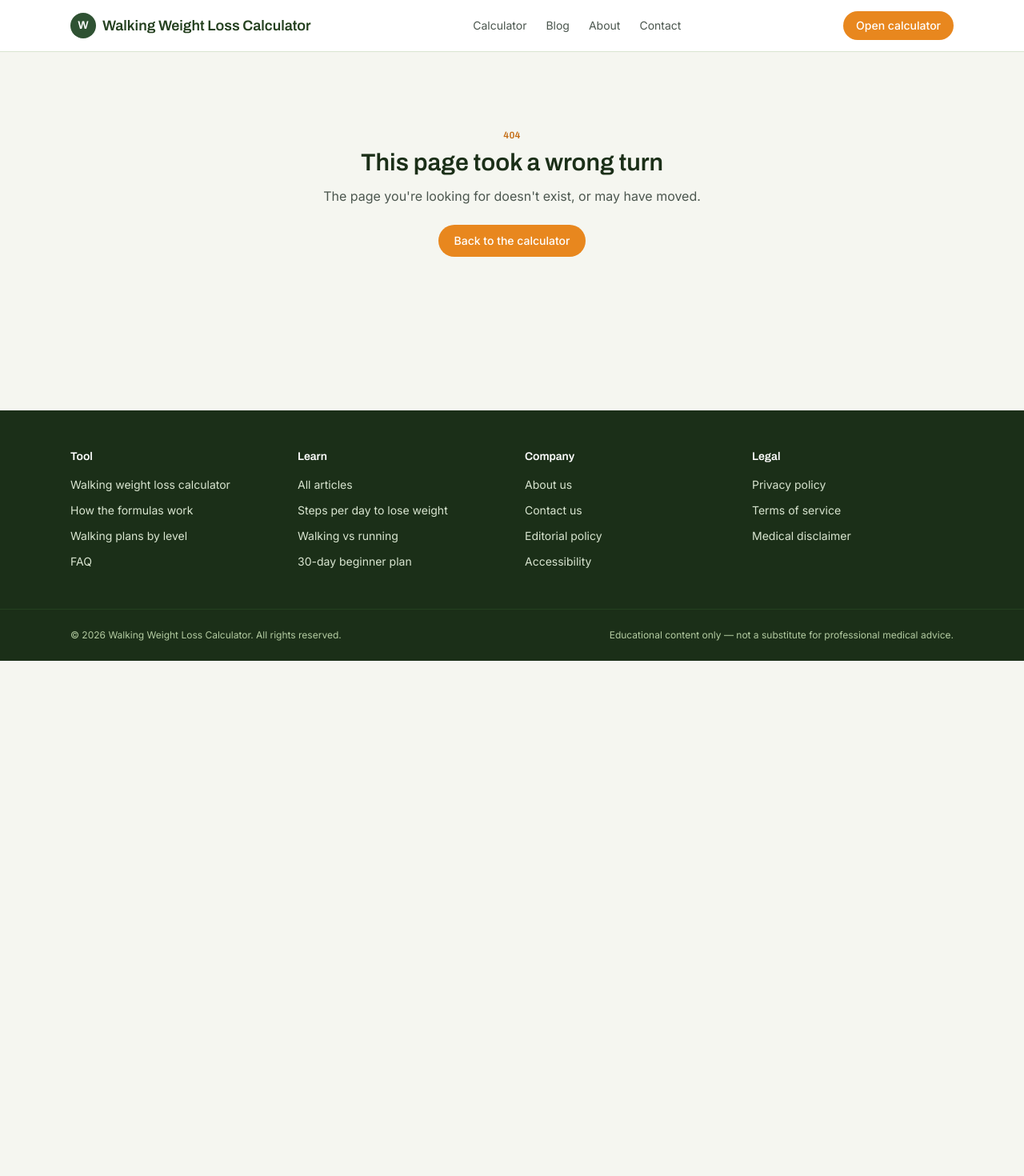
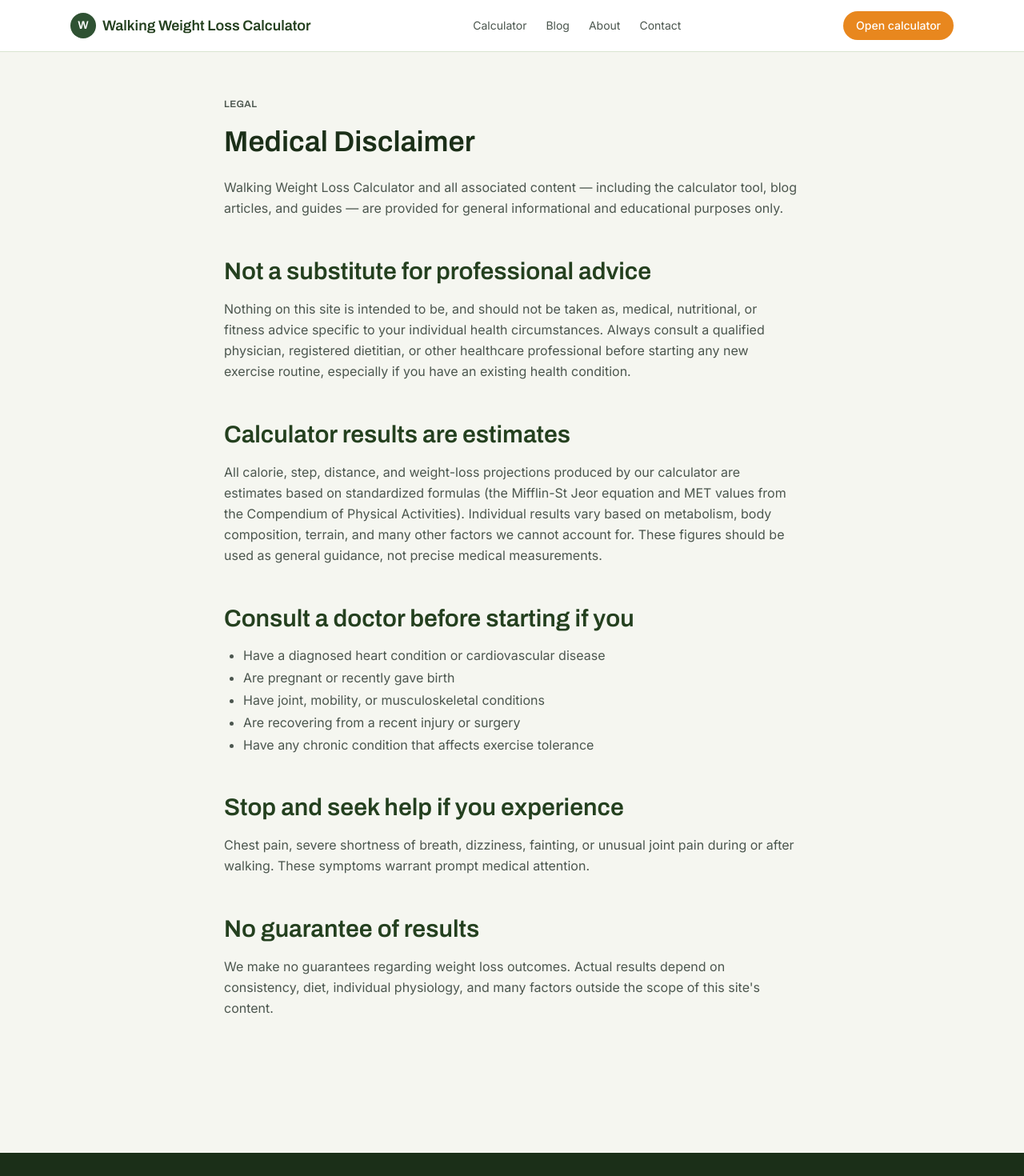
Before and after one commit to ahsan-ai-56/walking-weight, a Next.js app: page / in a window 1280 px wide. Before the commit this address had no page. Shown: the top 1470 px of the page at 80% size. Before the commit the page ends 826 px from the top, so only its background shows below. Built offline with nearby package versions, Linux system fonts and the light colour scheme.

Commit message:
Add files via upload

```diff
--- /dev/null
+++ b/app/page.tsx
@@ -0,0 +1,61 @@
+import type { Metadata } from "next";
+
+export const metadata: Metadata = {
+  title: "Medical Disclaimer",
+  description: "Important information about the limits of the walking weight loss calculator and site content.",
+  alternates: { canonical: "/disclaimer" },
+};
+
+export default function DisclaimerPage() {
+  return (
+    <div className="max-w-3xl mx-auto px-4 sm:px-6 py-14 prose-article">
+      <p className="font-display text-xs uppercase tracking-wide text-sunrise-600">Legal</p>
+      <h1 className="font-display text-4xl text-trail-800 mt-2 mb-6">Medical Disclaimer</h1>
+
+      <p>
+        Walking Weight Loss Calculator and all associated content — including the calculator
+        tool, blog articles, and guides — are provided for general informational and educational
+        purposes only.
+      </p>
+
+      <h2>Not a substitute for professional advice</h2>
+      <p>
+        Nothing on this site is intended to be, and should not be taken as, medical, nutritional,
+        or fitness advice specific to your individual health circumstances. Always consult a
+        qualified physician, registered dietitian, or other healthcare professional before
+        starting any new exercise routine, especially if you have an existing health condition.
+      </p>
+
+      <h2>Calculator results are estimates</h2>
+      <p>
+        All calorie, step, distance, and weight-loss projections produced by our calculator are
+        estimates based on standardized formulas (the Mifflin-St Jeor equation and MET values
+        from the Compendium of Physical Activities). Individual results vary based on metabolism,
+        body composition, terrain, and many other factors we cannot account for. These figures
+        should be used as general guidance, not precise medical measurements.
+      </p>
+
+      <h2>Consult a doctor before starting if you</h2>
+      <ul>
+        <li>Have a diagnosed heart condition or cardiovascular disease</li>
+        <li>Are pregnant or recently gave birth</li>
+        <li>Have joint, mobility, or musculoskeletal conditions</li>
+        <li>Are recovering from a recent injury or surgery</li>
+        <li>Have any chronic condition that affects exercise tolerance</li>
+      </ul>
+
+      <h2>Stop and seek help if you experience</h2>
+      <p>
+        Chest pain, severe shortness of breath, dizziness, fainting, or unusual joint pain during
+        or after walking. These symptoms warrant prompt medical attention.
+      </p>
+
+      <h2>No guarantee of results</h2>
+      <p>
+        We make no guarantees regarding weight loss outcomes. Actual results depend on
+        consistency, diet, individual physiology, and many factors outside the scope of this
+        site&apos;s content.
+      </p>
+    </div>
+  );
+}
```
